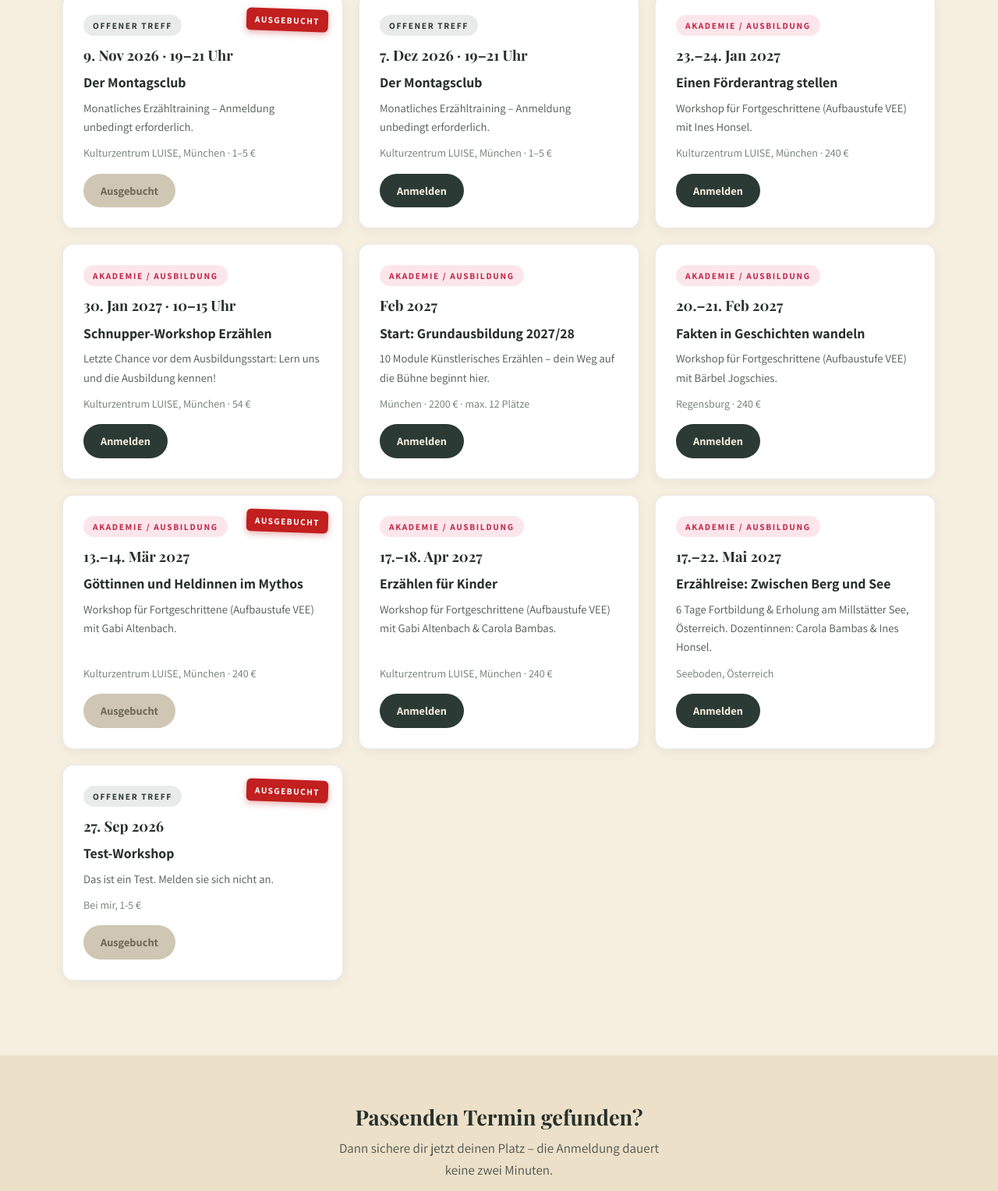
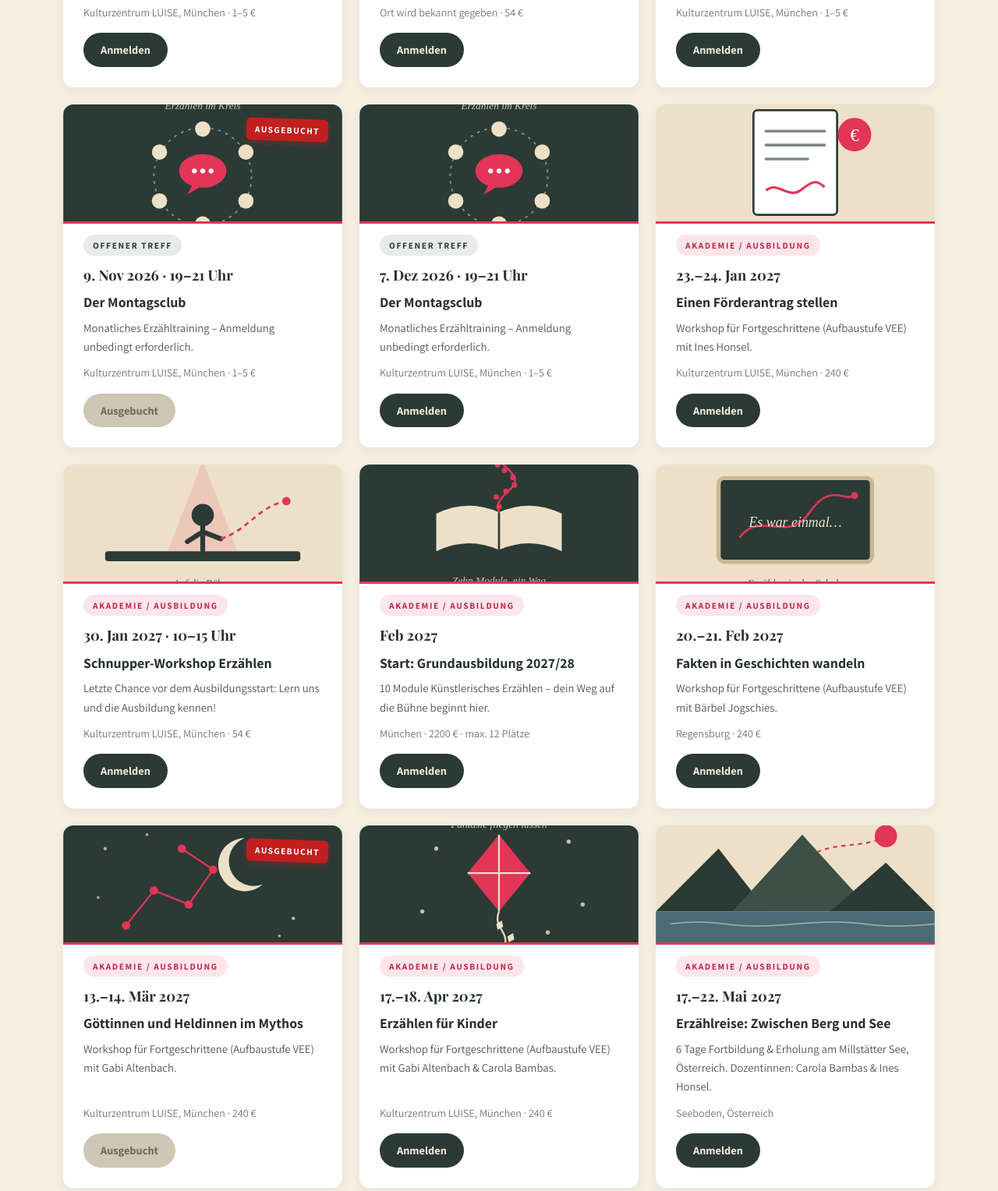
Before and after one commit to RomanKemme/ErzaehlkunstBayern, a plain HTML site: page termine.html in a window 1280 px wide. Shown: the part 920-2448 px from the top of the page at 78% size. Drawn offline with nearby package versions, Linux system fonts and the light colour scheme; a web font is replaced by a local one.

Commit message:
Themen Illustrationen für Termine, Projekte und Teaser + CMS-Bildfeld

```diff
--- a/data/termine.json
+++ b/data/termine.json
@@ -6,7 +6,8 @@
       "title": "Der Montagsclub",
       "desc": "Monatliches Erzähltraining – offen für alle Geschichten und Erfahrungsstufen.",
       "meta": "Kulturzentrum LUISE, München · 1–5 €",
-      "full": false
+      "full": false,
+      "img": "assets/img/montagsclub.svg"
     },
     {
       "cat": "akademie",
@@ -14,7 +15,8 @@
       "title": "Schnupper-Workshop Erzählen",
       "desc": "Ist Geschichtenerzählen etwas für dich? Finde es heraus – ohne Vorkenntnisse, ohne Druck.",
       "meta": "Ort wird bekannt gegeben · 54 €",
-      "full": false
+      "full": false,
+      "img": "assets/img/workshop.svg"
     },
     {
       "cat": "offen",
@@ -22,7 +24,8 @@
       "title": "Der Montagsclub",
       "desc": "Monatliches Erzähltraining – Anmeldung unbedingt erforderlich.",
       "meta": "Kulturzentrum LUISE, München · 1–5 €",
-      "full": false
+      "full": false,
+      "img": "assets/img/montagsclub.svg"
     },
     {
       "cat": "offen",
@@ -30,7 +33,8 @@
       "title": "Der Montagsclub",
       "desc": "Monatliches Erzähltraining – Anmeldung unbedingt erforderlich.",
       "meta": "Kulturzentrum LUISE, München · 1–5 €",
-      "full": true
+      "full": true,
+      "img": "assets/img/montagsclub.svg"
     },
     {
       "cat": "offen",
@@ -38,7 +42,8 @@
       "title": "Der Montagsclub",
       "desc": "Monatliches Erzähltraining – Anmeldung unbedingt erforderlich.",
       "meta": "Kulturzentrum LUISE, München · 1–5 €",
-      "full": false
+      "full": false,
+      "img": "assets/img/montagsclub.svg"
     },
     {
       "cat": "akademie",
@@ -46,7 +51,8 @@
       "title": "Einen Förderantrag stellen",
       "desc": "Workshop für Fortgeschrittene (Aufbaustufe VEE) mit Ines Honsel.",
       "meta": "Kulturzentrum LUISE, München · 240 €",
-      "full": false
+      "full": false,
+      "img": "assets/img/foerder.svg"
     },
     {
       "cat": "akademie",
@@ -54,7 +60,8 @@
       "title": "Schnupper-Workshop Erzählen",
       "desc": "Letzte Chance vor dem Ausbildungsstart: Lern uns und die Ausbildung kennen!",
       "meta": "Kulturzentrum LUISE, München · 54 €",
-      "full": false
+      "full": false,
+      "img": "assets/img/workshop.svg"
     },
     {
       "cat": "akademie",
@@ -62,7 +69,8 @@
       "title": "Start: Grundausbildung 2027/28",
       "desc": "10 Module Künstlerisches Erzählen – dein Weg auf die Bühne beginnt hier.",
       "meta": "München · 2200 € · max. 12 Plätze",
-      "full": false
+      "full": false,
+      "img": "assets/img/ausbildung.svg"
     },
     {
       "cat": "akademie",
@@ -70,7 +78,8 @@
       "title": "Fakten in Geschichten wandeln",
       "desc": "Workshop für Fortgeschrittene (Aufbaustufe VEE) mit Bärbel Jogschies.",
       "meta": "Regensburg · 240 €",
-      "full": false
+      "full": false,
+      "img": "assets/img/schule.svg"
     },
     {
       "cat": "akademie",
@@ -78,7 +87,8 @@
       "title": "Göttinnen und Heldinnen im Mythos",
       "desc": "Workshop für Fortgeschrittene (Aufbaustufe VEE) mit Gabi Altenbach.",
       "meta": "Kulturzentrum LUISE, München · 240 €",
-      "full": true
+      "full": true,
+      "img": "assets/img/mythos.svg"
     },
     {
       "cat": "akademie",
@@ -86,7 +96,8 @@
       "title": "Erzählen für Kinder",
       "desc": "Workshop für Fortgeschrittene (Aufbaustufe VEE) mit Gabi Altenbach & Carola Bambas.",
       "meta": "Kulturzentrum LUISE, München · 240 €",
-      "full": false
+      "full": false,
+      "img": "assets/img/kinder.svg"
     },
     {
       "cat": "akademie",
@@ -94,15 +105,8 @@
       "title": "Erzählreise: Zwischen Berg und See",
       "desc": "6 Tage Fortbildung & Erholung am Millstätter See, Österreich. Dozentinnen: Carola Bambas & Ines Honsel.",
       "meta": "Seeboden, Österreich",
-      "full": false
-    },
-    {
-      "full": true,
-      "cat": "offen",
-      "date": "27. Sep 2026",
-      "title": "Test-Workshop",
-      "desc": "Das ist ein Test. Melden sie sich nicht an.",
-      "meta": "Bei mir, 1-5 €"
+      "full": false,
+      "img": "assets/img/reise.svg"
     }
   ]
 }
--- a/style.css
+++ b/style.css
@@ -217,8 +217,13 @@ section h2{font-size:clamp(1.9rem,3.6vw,2.7rem);font-weight:700;margin-bottom:14
   background:#fff;border-radius:var(--radius);padding:26px;
   border:1px solid rgba(38,48,44,.1);box-shadow:0 4px 14px rgba(38,48,44,.05);
   display:flex;flex-direction:column;gap:10px;position:relative;
-  transition:transform .18s, box-shadow .18s;
+  transition:transform .18s, box-shadow .18s;overflow:hidden;
 }
+.tcard__img{
+  margin:-26px -26px 4px;line-height:0;
+  border-bottom:3px solid var(--pink);
+}
+.tcard__img img{width:100%;height:150px;object-fit:cover;display:block}
 .tcard:hover{transform:translateY(-3px);box-shadow:0 12px 26px rgba(38,48,44,.1)}
 .tcard.hide{display:none}
 .tcard__tag{
@@ -283,7 +288,10 @@ section h2{font-size:clamp(1.9rem,3.6vw,2.7rem);font-weight:700;margin-bottom:14
 .proj{
   background:#fff;border-radius:var(--radius);padding:28px;
   border:1px solid rgba(38,48,44,.1);border-top:5px solid var(--pink);
+  overflow:hidden;
 }
+.proj__img{margin:-28px -28px 18px;line-height:0}
+.proj__img img{width:100%;height:150px;object-fit:cover;display:block}
 .proj h3{font-size:1.2rem;margin-bottom:8px}
 .proj p{font-size:.94rem;color:#4d5751}
 .proj a{color:var(--pink-dark);font-weight:700;text-decoration:none;display:inline-block;margin-top:12px;font-size:.94rem}
--- a/termine.html
+++ b/termine.html
@@ -73,6 +73,7 @@ fetch('data/termine.json')
       el.dataset.cat = t.cat;
       el.innerHTML = `
         ${t.full ? '<span class="badge-full">Ausgebucht</span>' : ''}
+        ${t.img ? `<div class="tcard__img"><img src="${t.img}" alt="" loading="lazy"></div>` : ''}
         <span class="tcard__tag ${t.cat==='akademie'?'tag--akademie':'tag--offen'}">${t.cat==='akademie'?'Akademie / Ausbildung':'Offener Treff'}</span>
         <span class="tcard__date">${t.date}</span>
         <h3>${t.title}</h3>
```
Also changed, not shown: admin/config.yml (+7 -1 lines), index.html (+3 -0 lines), projekte.html (+6 -0 lines), assets/img/ausbildung.svg (added), assets/img/foerder.svg (added), assets/img/kinder.svg (added), assets/img/montagsclub.svg (added), assets/img/mythos.svg (added), assets/img/reise.svg (added), assets/img/schule.svg (added), assets/img/stube.svg (added), assets/img/workshop.svg (added).
